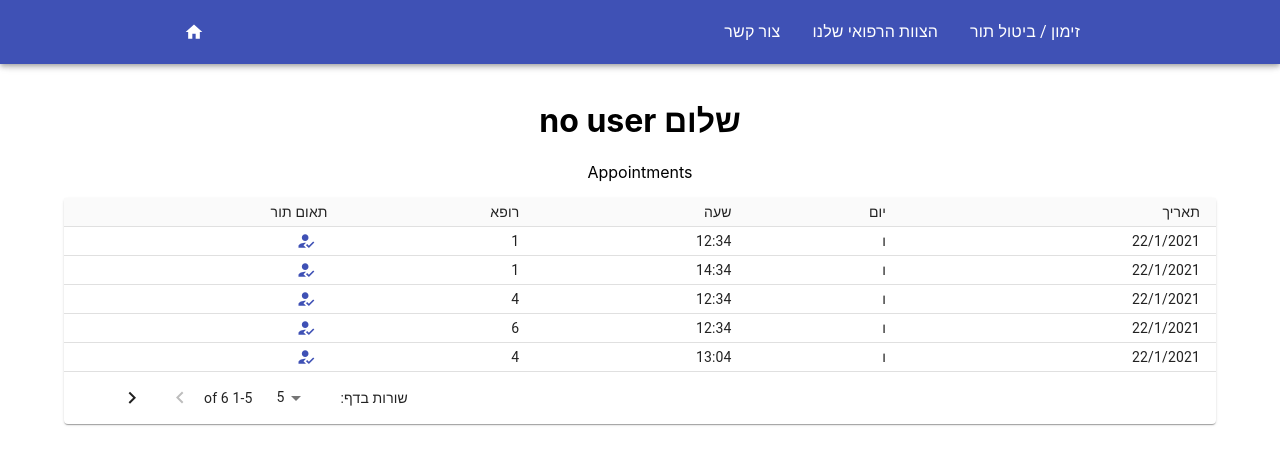
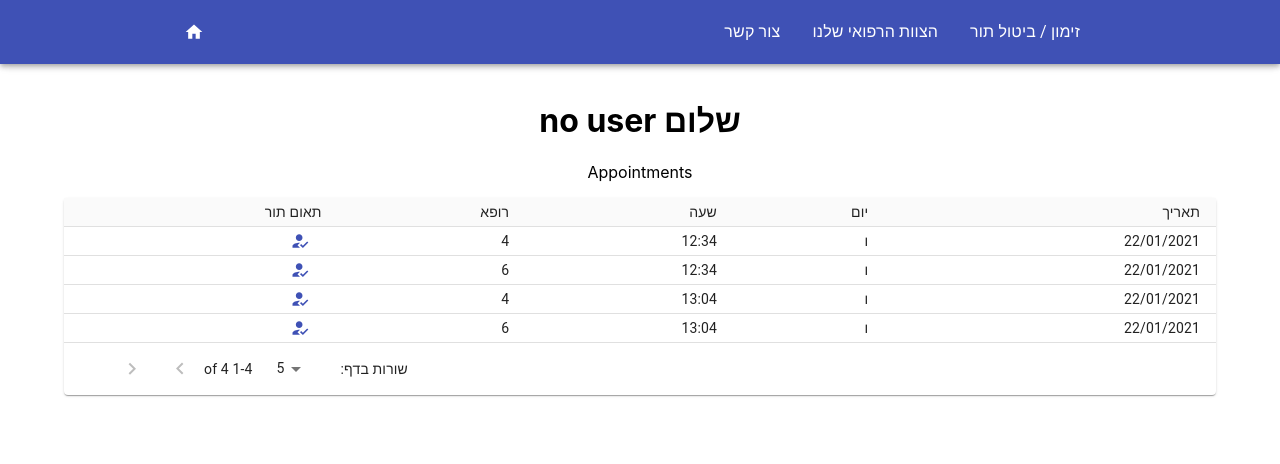
Before and after one commit to yuliaGorGitHub/dental-site, a React (Create React App) app: page /#/appointments in a window 1280 px wide. Shown: the top 464 px of the page. Built offline with nearby package versions, Linux system fonts and the light colour scheme.

Commit message:
adding conditional rendering to AppointmentTable component for buttonson table

```diff
--- a/src/App.js
+++ b/src/App.js
@@ -1,19 +1,22 @@
-import logo from './logo.svg';
+
 import './App.css';
 import PersonalArea from './pages/PersonalArea/PersonalArea';
 import { HashRouter, Switch, Route } from 'react-router-dom';
 import HomePage from './pages/HomePage/HomePage';
 import WorkArea from './pages/WorkArea/WorkArea';
 import DentalNavBar from './components/DentalNavBar';
-import { useState } from 'react';
+import { useEffect, useState } from 'react';
 import User from './data/User';
 import ContactUs from './pages/ContactUs/ContactUs';
 import About from './pages/About/About';
 import Appointment from './data/Appointment';
 import Appointments from './pages/Appointments/AppointMents';
+import {getDate} from './Utils/Utils.js'
 
 function App() {
  const [activeUser, setActiveUser] = useState(null);
+ const [appointmentSt, setAppointmentSt] = useState(null);
+ const [loading,setLoading] = useState(true);
 
   let users = [
     new User("1", "123", "123", "יוסי", "הלוי" ,"1955-01-01","m", "050-1111111", "yosi@gmail.com","doctor"),
@@ -25,18 +28,46 @@ let users = [
   ]
 
   let appointments = [
-  new Appointment("1", "2021-01-22 12:34:56","1", "", "", "", "2005-02-22 12:34:56"),
-  new Appointment("2", "2021-01-22 14:34:56","1", "", "", "", "2005-02-22 12:34:56"),
+    new Appointment("1", "2021-01-13 08:34:56","1", "2", "", "", "2005-02-12 12:34:56"),
+    new Appointment("2", "2021-01-22 14:04:56","1", "5", "", "", "2005-02-22 12:34:56"),
     new Appointment("3", "2021-01-22 12:34:56","4", "", "", "", "2005-02-22 12:34:56"),
     new Appointment("4", "2021-01-22 12:34:56","6", "", "", "", "2005-02-22 12:34:56"),
     new Appointment("5", "2021-01-22 13:04:56","4", "", "", "", "2005-02-22 12:34:56"),
     new Appointment("6", "2021-01-22 13:04:56","6", "", "", "", "2005-02-22 12:34:56"),
   ]
+  useEffect(()=>
+  {
+    setAppointmentSt(appointments);
+    setLoading(false);
+  },[]  );
 
 
   const handleLogout = () => setActiveUser(null);
   const handleLogin = (logedUser) => setActiveUser(logedUser);
 
+  function returnAppointment(appId)
+  {
+    const temp = [...appointmentSt];
+    temp[appId].pacientId = "";
+    setAppointmentSt(temp);
+  }
+
+  let activeUserAppoint = [];
+  let freeAppoint = [];
+  let doctorDailyAppointments = [];
+if (!loading)
+{
+
+
+   activeUserAppoint = activeUser ? appointmentSt.filter(item=>item.pacientId === activeUser.id) : [];
+
+   freeAppoint = appointmentSt.filter(item=>item.pacientId === "");
+
+
+   const curdate = new Date();
+   doctorDailyAppointments = activeUser ? appointmentSt.filter(item=>item.doctorId === activeUser.id
+            && getDate(item.appDateTime).valueOf() === getDate(curdate).valueOf() && item.pacientId != "") : [];
+}
   return (
 
     <>
@@ -45,9 +76,9 @@ const handleLogin = (logedUser) => setActiveUser(logedUser);
         <HashRouter>
           <Switch>
             <Route exact path="/"><HomePage  activeUser={activeUser} users={users} onLogin={handleLogin}/></Route>
-            <Route exact path="/personal"><PersonalArea activeUser={activeUser} users={users}/></Route>
-            <Route exact path="/appointments"><Appointments activeUser={activeUser} appointments={appointments}/></Route>
-            <Route exact path="/work"><WorkArea  activeUser={activeUser} users={users}/></Route>
+            <Route exact path="/personal"><PersonalArea activeUser={activeUser} appointments={activeUserAppoint} returnToList={returnAppointment}/></Route>
+            <Route exact path="/appointments"><Appointments activeUser={activeUser} appointments={freeAppoint}  /></Route>
+            <Route exact path="/work"><WorkArea  activeUser={activeUser} appointments={doctorDailyAppointments} /></Route>
             <Route exact path="/contactus"><ContactUs activeUser={activeUser}/></Route>
             <Route exact path="/about"><About  activeUser={activeUser}/></Route>
           </Switch>
--- /dev/null
+++ b/src/Utils/Utils.js
@@ -0,0 +1,7 @@
+
+function getDate (date)
+{
+    return date.setHours(0,0,0,0);
+}
+
+export {getDate};
--- a/src/components/AppointmentsTable/AppointmentsTable.js
+++ b/src/components/AppointmentsTable/AppointmentsTable.js
@@ -11,19 +11,19 @@ import TablePagination from '@material-ui/core/TablePagination';
 import TableRow from '@material-ui/core/TableRow';
 //import axios from 'axios';
 import { useState, useEffect } from 'react'
-import { IconButton } from "@material-ui/core";
+import { IconButton, ListItem, ListItemText } from "@material-ui/core";
 import HowToRegIcon from '@material-ui/icons/HowToReg';
+import PersonAddDisabledIcon from '@material-ui/icons/PersonAddDisabled';
+import InfoIcon from '@material-ui/icons/Info';
 
 function AppointmentsTable (props)
 {
-    const {appointments} = props;
+    const {appointments,fromScreen, returnToList} = props;
 
     const [page, setPage] = React.useState(0);
-
+     // const [data, setData] = useState([]);
 
     const [rowsPerPage, setRowsPerPage] = React.useState(5);
-    const [selectedRow, setselectedRow] = React.useState(null);
-
 
       const handleChangePage = (event, newPage) => {
         setPage(newPage);
@@ -48,10 +48,9 @@ function AppointmentsTable (props)
         },
         hover: {
             "&:hover": {
-              backgroundColor: "#D4F1F4"
+              backgroundColor: "#D4F1F4",
             }
         },
-
         footer: {
             "& > td > div": {
                 height: 30,
@@ -65,10 +64,8 @@ function AppointmentsTable (props)
 
      const classes = useStyles();
 
-     function editItem()
-     {
-         alert(1);
-         //selectedRow();
+    function removeApp(id) {
+      returnToList(id-1);
     }
 
     return(
@@ -88,15 +85,38 @@ function AppointmentsTable (props)
                         {appointments.slice(page * rowsPerPage, page * rowsPerPage + rowsPerPage).map(row => {
                             return (
                             <TableRow  key={row.id} className={classes.hover} >
-                                <TableCell   className={classes.padding} align="right">{row.appDate}</TableCell>
-                                <TableCell   className={classes.padding} align="right">{row.appWeekDay}</TableCell>
-                                <TableCell   className={classes.padding} align="right">{row.appStartTime}</TableCell>
-                                <TableCell   className={classes.padding} align="right">{row.doctorId}</TableCell>
-                                <TableCell   className={classes.padding} align="right">
-                                    <IconButton edge="start" value={row.id}   color="inherit"  aria-label="create" dir="rtl" className={classes.padding}
-                                        onClick={editItem}>
-                                    <HowToRegIcon fontSize="small" color="primary"/>
+                                <TableCell className={classes.padding} align="right">{row.appDate}</TableCell>
+                                <TableCell className={classes.padding} align="right">{row.appWeekDay}</TableCell>
+                                <TableCell className={classes.padding} align="right">{row.appStartTime}</TableCell>
+                                <TableCell className={classes.padding} align="right">{row.doctorId}</TableCell>
+                                <TableCell className={classes.padding} align="right" value={row.id}>
+                                {
+                                    (fromScreen === "appoint") ?
+                                      <IconButton edge="start"  color="inherit"  aria-label="create" dir="rtl" className={classes.padding}  value={row.id} >
+                                        <HowToRegIcon fontSize="small" color="primary" />
                                       </IconButton >
+                                    :  (fromScreen === "work"  ?
+                                        <a href="personal" >
+                                          <ListItem button>
+                                          <ListItemText primary={row.pacientId} />
+                                          </ListItem>
+                                        </a>
+                                    : (
+                                        (fromScreen === "pActive") ?
+                                          <IconButton edge="start"  color="inherit"  aria-label="create" dir="rtl" className={classes.padding}
+                                                      onClick={() => removeApp(row.id)} >
+                                            <PersonAddDisabledIcon fontSize="small" color="primary"/>
+                                          </IconButton >
+                                        :
+                                        (
+                                          fromScreen === "pHistory" ?
+                                            <IconButton edge="start"  color="inherit"  aria-label="create" dir="rtl" className={classes.padding}>
+                                              <InfoIcon fontSize="small" color="primary"/>
+                                            </IconButton > : ""
+                                        )
+                                    ))
+                                }
+
                                 </TableCell>
                             </TableRow>
                             );
@@ -107,7 +127,7 @@ function AppointmentsTable (props)
                 <TablePagination
                 // className={classes.footer}
                 height={30}
-                minHeight={30}
+                // minHeight={30}
                     labelRowsPerPage='שורות בדף:'
                     rowsPerPageOptions={[5, 10, 15]}
                     component="div"
--- a/src/data/Appointment.js
+++ b/src/data/Appointment.js
@@ -5,7 +5,7 @@ class Appointment
         this.daysOfWeek = ["א", "ב", "ג", "ד", "ה", "ו", "ש"];
 
         this.id = id;
-        this.appDateTime = appDateTime;
+        this.appDateTime = new Date(appDateTime);
         this.doctorId = doctorId;
         this.pacientId = pacientId;
         this.comments = comments;
@@ -20,30 +20,29 @@ class Appointment
     }
 
     get appDate() {
-        const currentDate = new Date(this.appDateTime);
-        const date = currentDate.getDate();
-        const month = currentDate.getMonth();
-        const year = currentDate.getFullYear();
+        const date = this.appDateTime.getDate();
+        const month = this.appDateTime.getMonth();
+        const year = this.appDateTime.getFullYear();
 
-        return date + "/" + (month+1) + "/" + year;
+        return this.pad(date) + "/" + this.pad(month+1) + "/" + year;
       }
 
     get appStartTime()
     {
-        const newDate = new Date(this.appDateTime);
-        const dateArr = newDate.toString().split(" ");
+        //const newDate = new Date(this.appDateTime);
+        const dateArr = this.appDateTime.toString().split(" ");
         return dateArr[4].substring(0, 5);
     }
 
     get appEndTime()
     {
-        const newTimeValue = new Date(this.appDateTime).getTime();
+        const newTimeValue = this.appDateTime.getTime();
         return new Date(newTimeValue + this.appDuration * 60 * 1000);
     }
 
     get appWeekDay()
     {
-        const newDay = new Date(this.appDateTime);
+        const newDay = this.appDateTime;
         return this.daysOfWeek[newDay.getDay()];
     }
 
--- a/src/pages/Appointments/AppointMents.js
+++ b/src/pages/Appointments/AppointMents.js
@@ -19,7 +19,7 @@ function Appointments (props)
         <>
             <h1>שלום   { (activeUser) ? activeUser.fname : "no user"}</h1>
             <p>Appointments</p>
-            <AppointmentsTable appointments={appointments} />
+            <AppointmentsTable appointments={appointments}  fromScreen="appoint"/>
 
          </>
     )
--- a/src/pages/PersonalArea/PersonalArea.js
+++ b/src/pages/PersonalArea/PersonalArea.js
@@ -1,9 +1,10 @@
 import { Redirect } from "react-router-dom";
+import AppointmentsTable from "../../components/AppointmentsTable/AppointmentsTable";
 import "./PersonalArea.css"
 
 function PersonalArea (props)
 {
-    const {activeUser, users} = props;
+    const {activeUser, appointments, returnToList} = props;
 
     if(!activeUser )
         return <Redirect to="/"/>
@@ -13,6 +14,8 @@ function PersonalArea (props)
            <h1>שלום   { (activeUser) ? activeUser.fname : ""}</h1>
             <p>Personal Area</p>
 
+            <AppointmentsTable appointments={appointments}  fromScreen="pActive"  returnToList={returnToList} />
+            <AppointmentsTable appointments={appointments}  fromScreen="pHistory"  returnToList={returnToList} />
         </>
     )
 }
--- a/src/pages/WorkArea/WorkArea.js
+++ b/src/pages/WorkArea/WorkArea.js
@@ -1,9 +1,10 @@
 import { Redirect } from "react-router-dom";
+import AppointmentsTable from "../../components/AppointmentsTable/AppointmentsTable";
 import "./WorkArea.css"
 
 function WorkArea (props)
 {
-    const {activeUser, users} = props;
+    const {activeUser, appointments} = props;
 
 
     if(!activeUser || !activeUser.job)
@@ -12,8 +13,9 @@ function WorkArea (props)
 
     return(
         <>
-            <h1>שלום   { (activeUser) ? activeUser.fname : "no user"}</h1>
+            <h3>שלום   { (activeUser) ? activeUser.fname : "no user"}</h3>
             <p>Work Area</p>
+            <AppointmentsTable appointments={appointments} fromScreen="work"/>
         </>
     )
 }
```
Also changed, not shown: 1 other file (tests, documents, lock files or other folders). Lines whose indentation alone changed are shown as unchanged.
